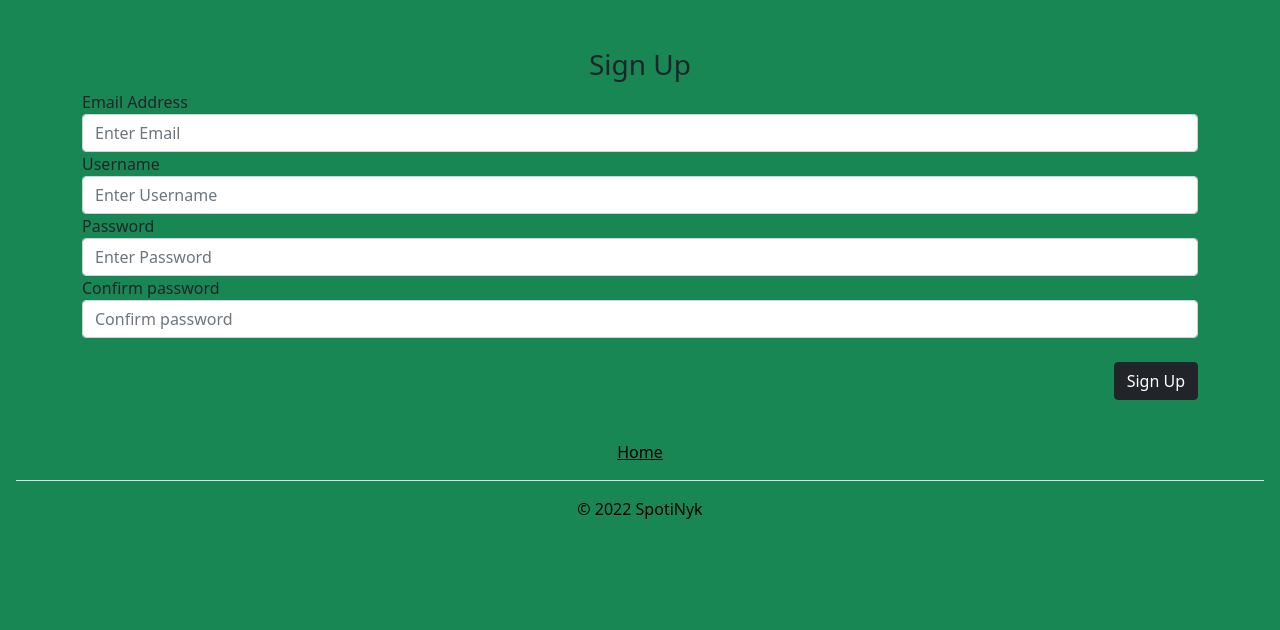
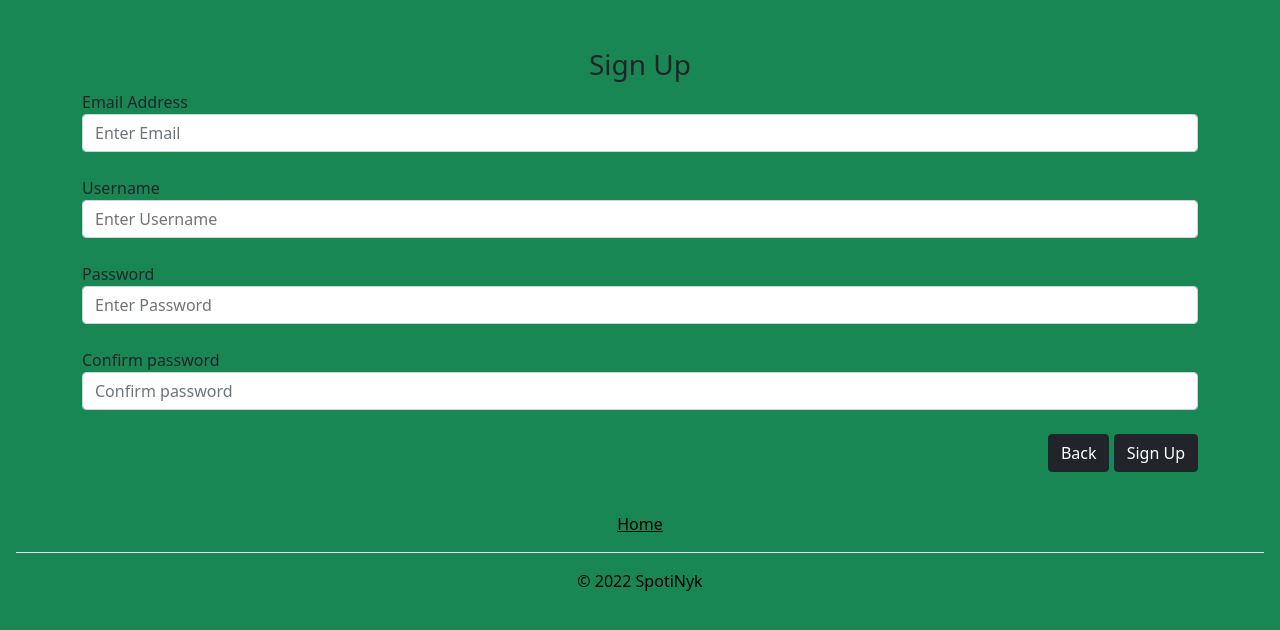
Before and after one commit to sambarthazon/WebsiteProject-UQAC, a Flask app: page /sign-up in a window 1280 px wide. Shown: the part 72-702 px from the top of the page. Run offline with Flask 2, Linux system fonts and the light colour scheme; some libraries are stand-ins or nearby versions.

Commit message:
Update signup.html

```diff
--- a/website/templates/signup.html
+++ b/website/templates/signup.html
@@ -14,6 +14,7 @@
           class="form-control"
           placeholder="Enter Email"
         />
+        <br />
         <label for="username">Username</label>
         <input
           type="text"
@@ -22,6 +23,7 @@
           class="form-control"
           placeholder="Enter Username"
         />
+        <br />
         <label for="password1">Password</label>
         <input
           type="password"
@@ -30,6 +32,7 @@
           class="form-control"
           placeholder="Enter Password"
         />
+        <br />
         <label for="password2">Confirm password</label>
         <input
           type="password"
@@ -40,6 +43,9 @@
         />
         <br />
         <div align="right">
+          <a href="/home">
+            <button type="button" class="btn btn-dark">Back</button>
+          </a>
           <button class="btn btn-dark" type="submit">Sign Up</button>
         </div>
       </div>
```
